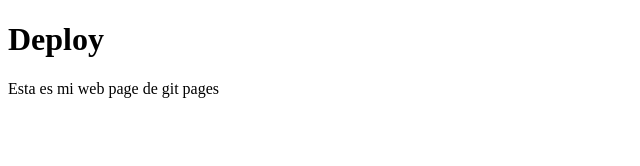
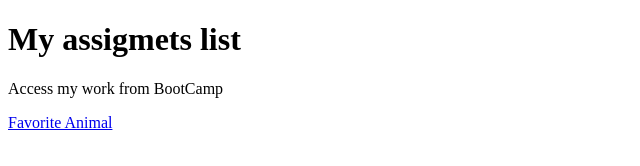
Before and after one commit to mecastilloc/mecastilloc.github.io, a plain HTML site: page index.html in a window 1280 px wide. Shown: the whole page, without its empty margins (0-640 px from the left). Drawn offline with Linux system fonts and the light colour scheme.

Commit message:
link Favorite Animal

```diff
--- a/index.html
+++ b/index.html
@@ -7,7 +7,8 @@
     <title>Document</title>
 </head>
 <body>
-    <h1>Deploy</h1>
-    <p>Esta es mi web page de git pages</p>
+    <h1>My assigmets list</h1>
+    <p>Access my work from BootCamp</p>
+    <a href="https://mecastilloc.github.io/FavoriteAnimal/index.html">Favorite Animal</a>
 </body>
 </html>
```
